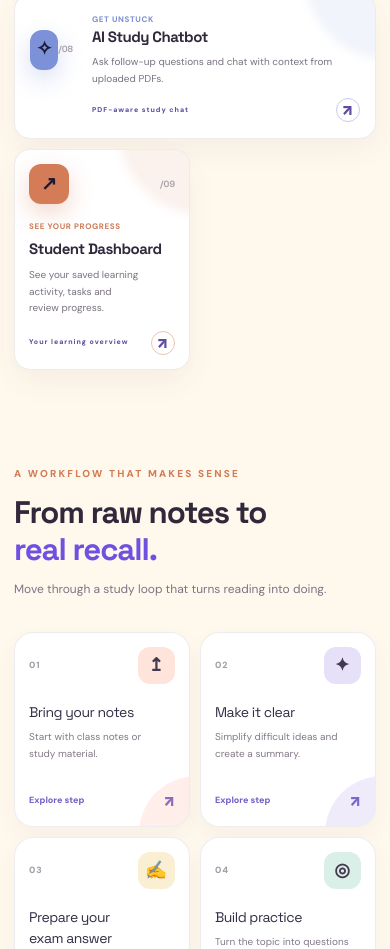
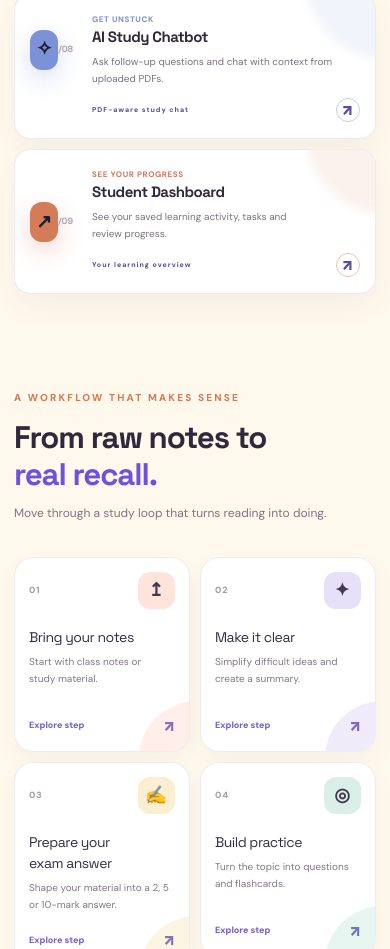
Before and after one commit to mdzubair4g-art/Ai-Study-Assistant, a React (Vite) app: page / in a window 390 px wide. Shown: the part 3428-4377 px from the top of the page. Built offline with nearby package versions, Linux system fonts and the light colour scheme.

Commit message:
Fix ninth homepage card and six-step workflow layout

```diff
--- a/src/App.css
+++ b/src/App.css
@@ -2034,7 +2034,7 @@ textarea:focus-visible, select:focus-visible {
 .feature-action { font-size: 9px; }
 .feature-icon { box-shadow: 0 7px 18px color-mix(in srgb, var(--accent) 22%, transparent); }
 
-/* The five-step study loop */
+/* The six-step study loop */
 .flow-section { padding-top: 104px; }
 .flow-heading {
   display: flex;
@@ -2045,7 +2045,7 @@ textarea:focus-visible, select:focus-visible {
 }
 .flow-heading .section-heading { margin-bottom: 0; }
 .flow-heading > .section-description { max-width: 300px; margin-bottom: 5px; }
-.flow-grid { display: grid; grid-template-columns: repeat(5, minmax(0, 1fr)); gap: 12px; }
+.flow-grid { display: grid; grid-template-columns: repeat(6, minmax(0, 1fr)); gap: 12px; }
 .flow-step-wrap { position: relative; min-width: 0; }
 .flow-step {
   position: relative;
@@ -2811,7 +2811,7 @@ body::before {
     linear-gradient(125deg, #ffd16a, #cbb5ff 62%, #ffd2b7);
 }
 
-/* Slightly larger names on the eight homepage tool cards. */
+/* Slightly larger names on the homepage tool cards. */
 .developer-feature-card .feature-title {
   font-size: 18px;
   line-height: 1.25;
@@ -3496,3 +3496,51 @@ button, a, input, textarea, select { -webkit-tap-highlight-color: transparent; }
     transition-duration: .01ms !important;
   }
 }
+
+
+/* Layout repair: the homepage has nine tools, including Student Dashboard.
+   Give the ninth card a responsive, full-width layout like the chatbot card. */
+.developer-feature-card:nth-child(9) {
+  grid-column: span 12;
+  min-height: 150px;
+  display: grid;
+  grid-template-columns: 58px minmax(140px, 1fr) minmax(180px, 1.6fr) auto;
+  grid-template-rows: auto auto;
+  column-gap: 19px;
+  align-items: center;
+}
+.developer-feature-card:nth-child(9) .feature-topline { grid-column: 1; grid-row: 1 / 3; margin: 0; }
+.developer-feature-card:nth-child(9) .feature-tag { grid-column: 2; grid-row: 1; align-self: end; margin: 0; }
+.developer-feature-card:nth-child(9) .feature-title { grid-column: 2; grid-row: 2; align-self: start; margin: 3px 0 0; }
+.developer-feature-card:nth-child(9) .feature-description { grid-column: 3; grid-row: 1 / 3; align-self: center; }
+.developer-feature-card:nth-child(9) .feature-action { grid-column: 4; grid-row: 1 / 3; min-width: 160px; margin: 0; padding: 0; }
+
+@media (max-width: 1120px) {
+  .developer-feature-card:nth-child(9) {
+    grid-template-columns: 52px minmax(130px, 1fr) minmax(160px, 1.2fr) auto;
+  }
+}
+@media (max-width: 900px) {
+  .developer-feature-card:nth-child(9) { grid-template-columns: 52px minmax(0, 1fr); }
+  .developer-feature-card:nth-child(9) .feature-topline { grid-column: 1; grid-row: 1 / 5; }
+  .developer-feature-card:nth-child(9) .feature-tag { grid-column: 2; grid-row: 1; }
+  .developer-feature-card:nth-child(9) .feature-title { grid-column: 2; grid-row: 2; }
+  .developer-feature-card:nth-child(9) .feature-description { grid-column: 2; grid-row: 3; margin-top: 4px; }
+  .developer-feature-card:nth-child(9) .feature-action { grid-column: 2; grid-row: 4; min-width: 0; margin-top: 8px; }
+}
+@media (max-width: 640px) {
+  .developer-feature-card:nth-child(9) {
+    grid-column: 1 / -1;
+    min-height: 145px;
+    grid-template-columns: 43px minmax(0, 1fr);
+    padding: 15px;
+  }
+  .developer-feature-card:nth-child(9) .feature-topline { grid-column: 1; grid-row: 1 / 5; }
+  .developer-feature-card:nth-child(9) .feature-tag { grid-column: 2; grid-row: 1; }
+  .developer-feature-card:nth-child(9) .feature-title { grid-column: 2; grid-row: 2; }
+  .developer-feature-card:nth-child(9) .feature-description { grid-column: 2; grid-row: 3; }
+  .developer-feature-card:nth-child(9) .feature-action { grid-column: 2; grid-row: 4; }
+}
+@media (max-width: 380px) {
+  .developer-feature-card:nth-child(9) { grid-column: 1 / -1; min-height: 190px; }
+}
```
